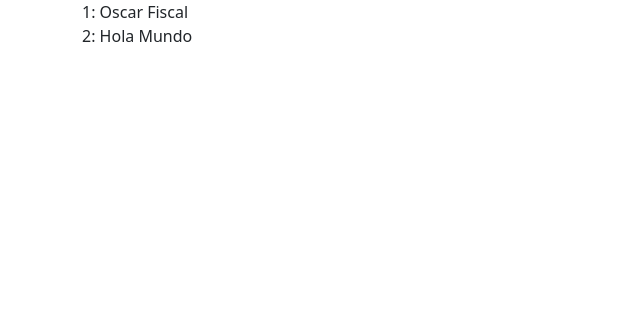
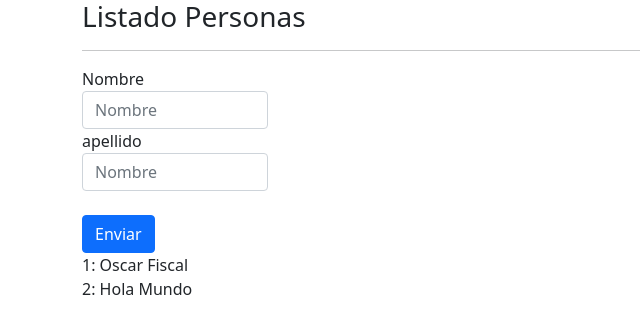
Before and after one commit to oscarfiscal/cursoangular, an Angular app: page / in a window 1280 px wide. Shown: the top 334 px of the page, without its empty margins (0-640 px from the left). Built offline with nearby package versions, Linux system fonts and the light colour scheme.

Commit message:
agg personas

```diff
--- a/src/app/app.component.html
+++ b/src/app/app.component.html
@@ -1,4 +1,28 @@
- <div class="container">
+<div class="container">
+    <div class="col">
+        <h3>{{titulo}}</h3>
+    </div>
+    <hr/>
+    <form class="form-row">
+        <div class="form-group col-md-2">
+            <label for="nombre" class="sr-only">Nombre</label>
+            <input type="text" name="nombre" id="nombre" placeholder="Nombre"
+            class="form-control"[(ngModel)]="nombreInput">
+        </div>
+        <div class="form-group col-md-2" >
+            <label for="apellido" class="sr-only">apellido</label>
+            <input type="text" name="apellido" id="apellido" placeholder="Nombre"
+            class="form-control"[(ngModel)]="apellidoInput">
+
+        </div>
+        <br>
+        <div class="col">
+            <button type="submit" class="btn btn-primary"(click)="agregarPersona()">Enviar</button>
+        </div>
+
+    </form>
+</div>
+<div class="container">
      <div class="row">
          <div class="col">
          <div *ngFor="let persona of personas; let i=index">
--- a/src/app/app.component.ts
+++ b/src/app/app.component.ts
@@ -9,6 +9,14 @@
 export class AppComponent {
   titulo = 'Listado Personas';
   personas:Persona[]=[new Persona('Oscar','Fiscal'),(new Persona('Hola','Mundo'))];
+  nombreInput:string = ''
+  apellidoInput:string = ''
+
+  agregarPersona(){
+    let persona1 = new Persona(this.nombreInput,this.apellidoInput);
+    this.personas.push(persona1);
+    console.log(this.personas);
+  }
 
 
 }
```
